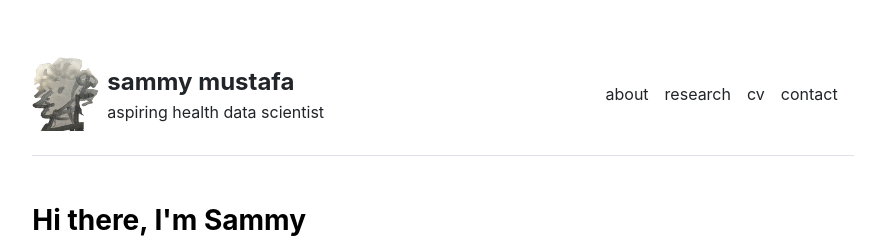
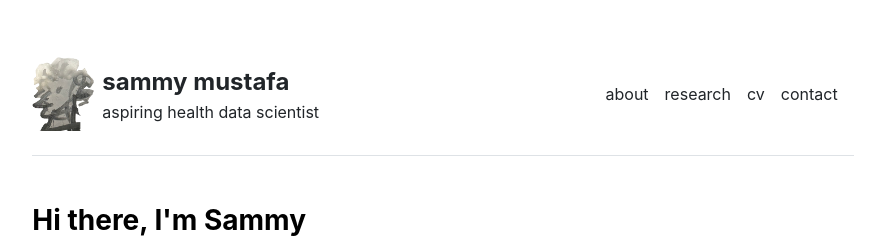
Before and after one commit to sammymustafa/sammymustafa.github.io, a Jekyll site: the page built from index.md, in a window 1280 px wide. Shown: the top 247 px of the page, without its empty margins (197-1082 px from the left). Built offline with Jekyll 4.4.1, drawn with Linux system fonts in a browser that asks for light colours.

Commit message:
updated dimensions

```diff
--- a/_includes/header.html
+++ b/_includes/header.html
@@ -1,7 +1,7 @@
 <header class="d-flex flex-column flex-md-row align-items-center pb-3 mb-5 border-bottom">
   <nav class="navbar navbar-expand-lg navbar-light">
       <a href="{{ site.github.url }}/" class="d-flex align-items-center">
-        <img src="assets/other_icon.png" width="75" height="75">
+        <img src="assets/other_icon.png" width="70" height="75">
       </a>
   </nav>
   <div>
```
